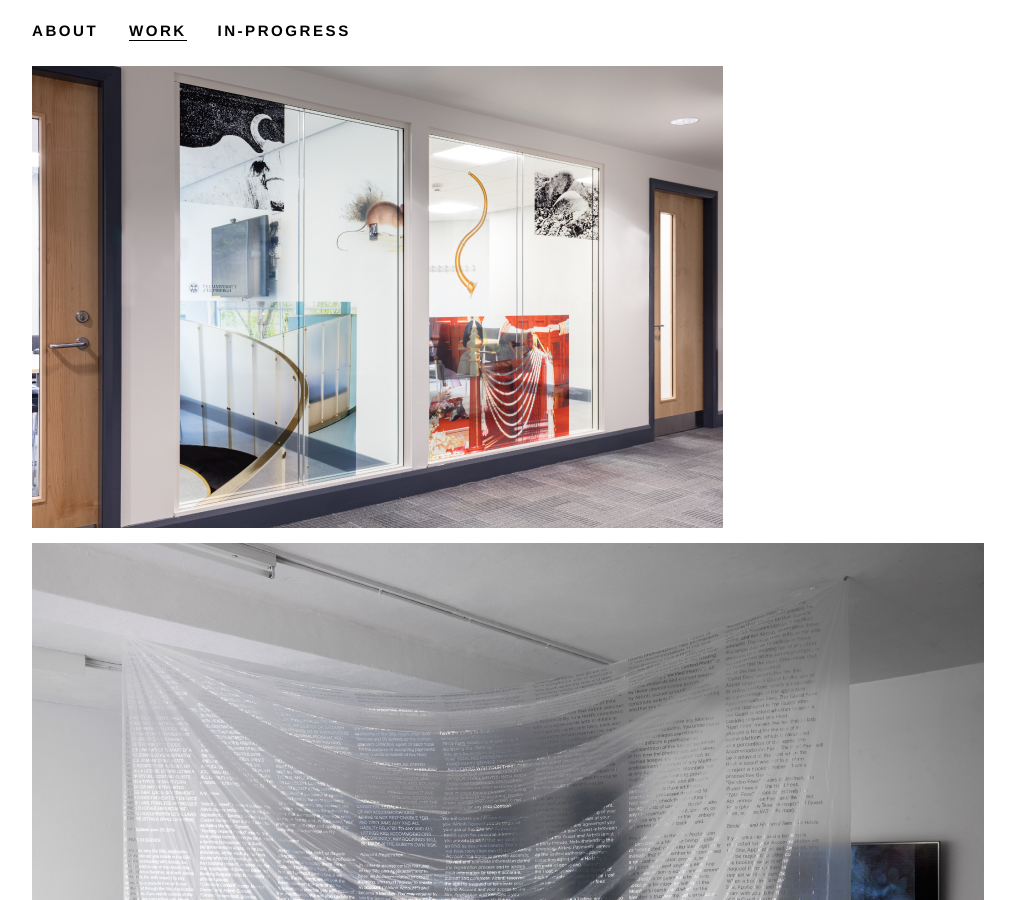
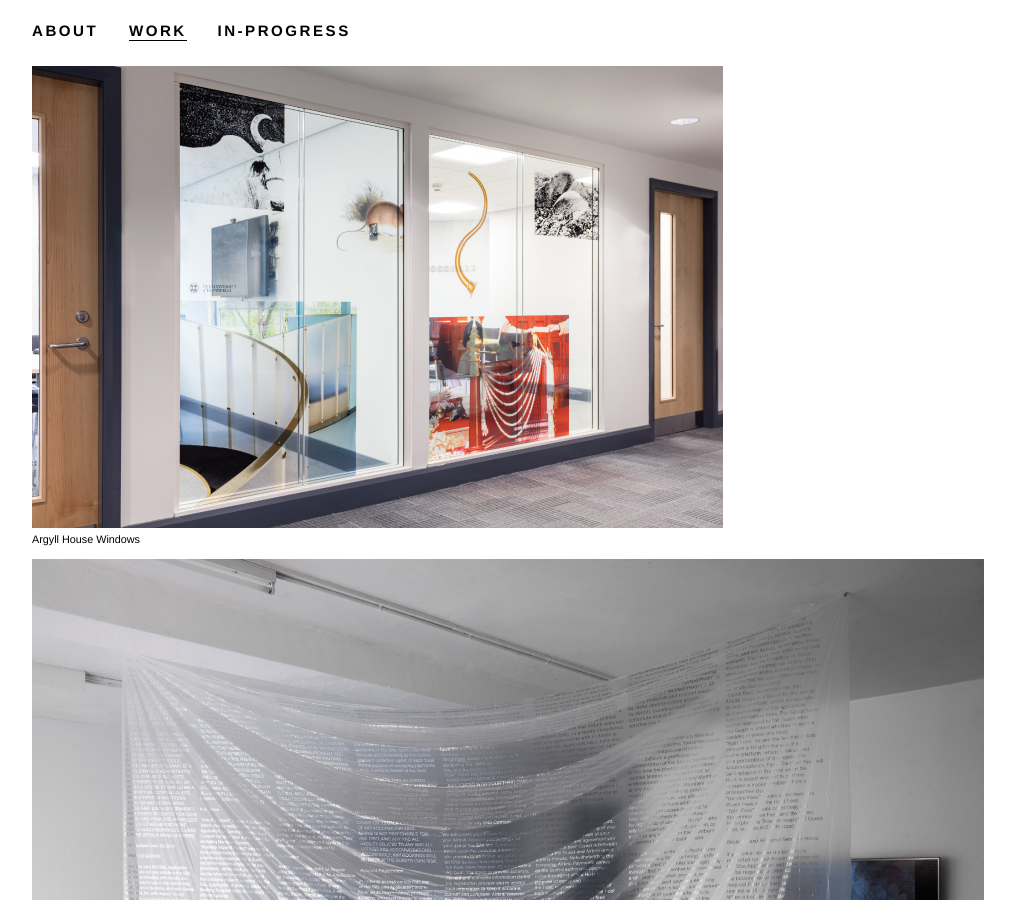
Before and after one commit to fabiennehess/fabiennehess.github.io, a Jekyll site: the page built from index.html, in a window 1280 px wide and 900 px high. Shown: the whole window, without its empty margins (58-1073 px from the left). Built offline with Jekyll 4.4.1, drawn with Linux system fonts in a browser that asks for light colours.

Commit message:
Add files via upload

```diff
--- a/_data/work.yml
+++ b/_data/work.yml
@@ -1,5 +1,5 @@
 
-- description: Argyll House Curves
+- caption: Argyll House Windows
   type: image
   filename: Argyle_FabienneHess_1.jpg
 
```
